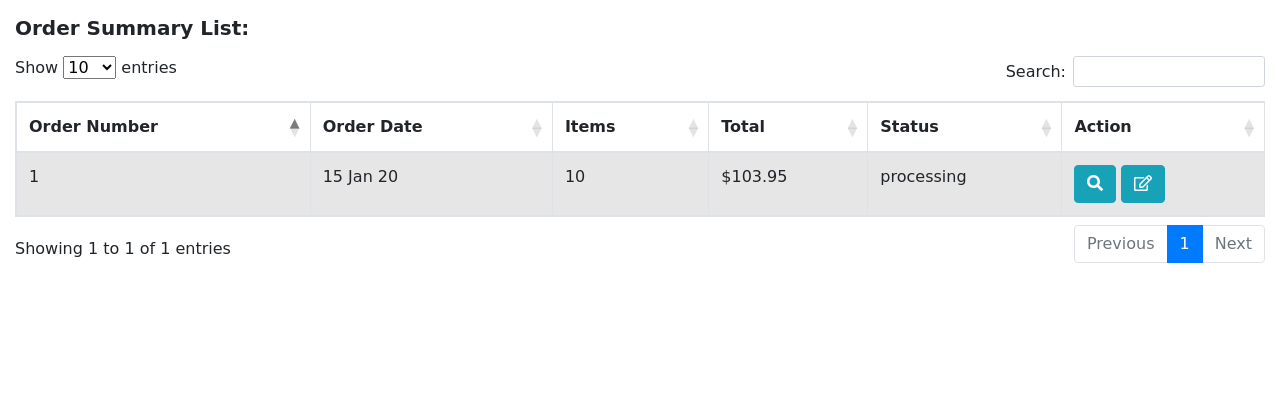
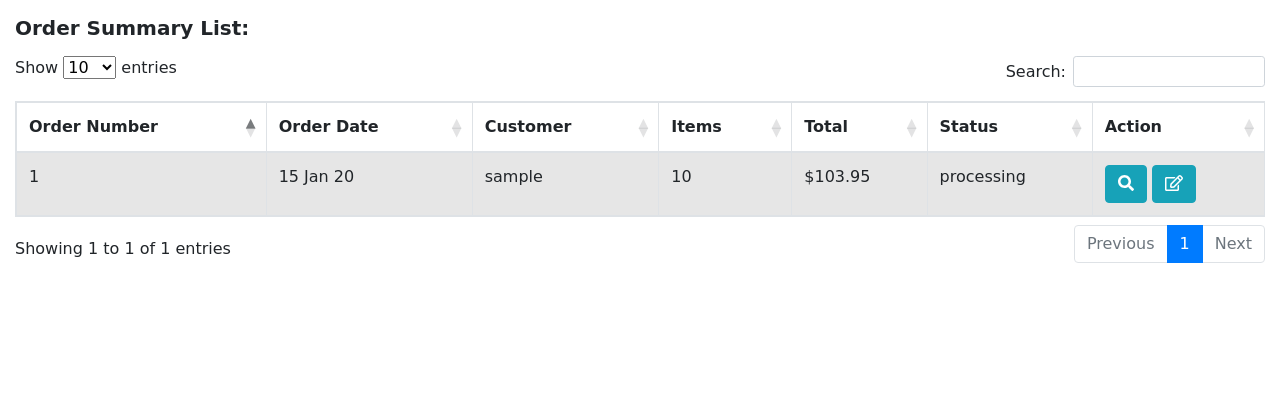
Before and after one commit to KJY93/Project-4-Django-FullStack-Web-Development, a Django app: page /checkout/view_purchase_list/ in a window 1280 px wide. Shown: the part 64-466 px from the top of the page. Run offline with Django 3.2, Linux system fonts and the light colour scheme; a user stored in the database is signed in; tables that the repository leaves empty hold one stand-in row (values such as "Sample post"); some libraries are stand-ins or nearby versions; some web fonts are replaced.

Commit message:
added if else statement to display customer column in the order summary list if the logged in user is a superuser

```diff
--- a/Order/templates/Order/view_purchase_list.template.html
+++ b/Order/templates/Order/view_purchase_list.template.html
@@ -16,6 +16,9 @@
                     <tr>
                         <th>Order Number</th>
                         <th>Order Date</th>
+                        {% if request.user.is_superuser %}
+                            <th>Customer</th>
+                        {% endif %}
                         <th>Items</th>
                         <th>Total</th>
                         <th>Status</th>
@@ -27,6 +30,9 @@
                         <tr>
                             <td>{{ order.order.id }}</td>
                             <td>{{ order.date }}</td>
+                            {% if request.user.is_superuser %}
+                                <td>{{ order.order.customer }}</td>
+                            {% endif %}
                             <td>{{ order.items }}</td>
                             <td>${{ order.total }}</td>
                             <td>{{ order.order.status }}</td>
```
